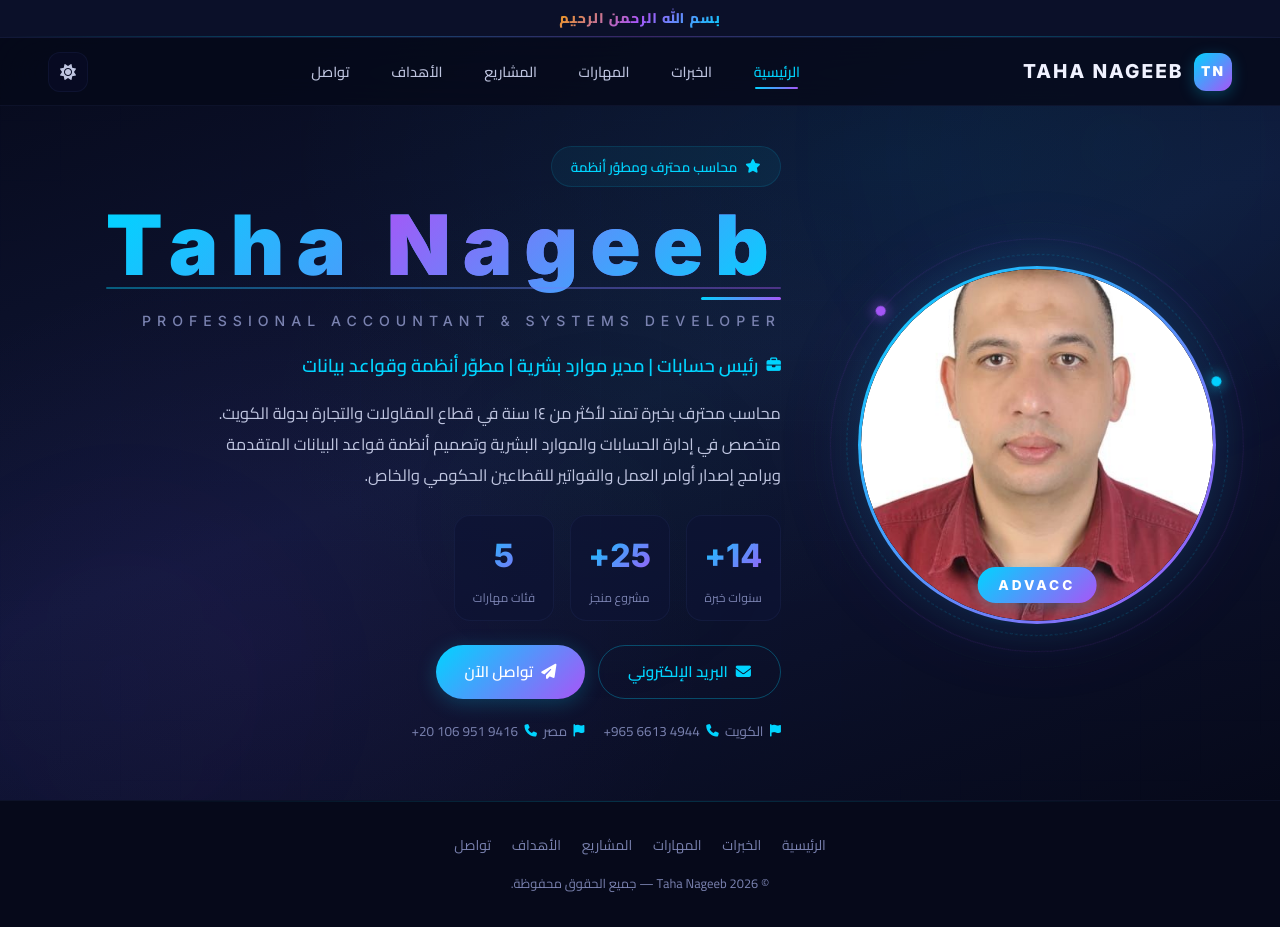
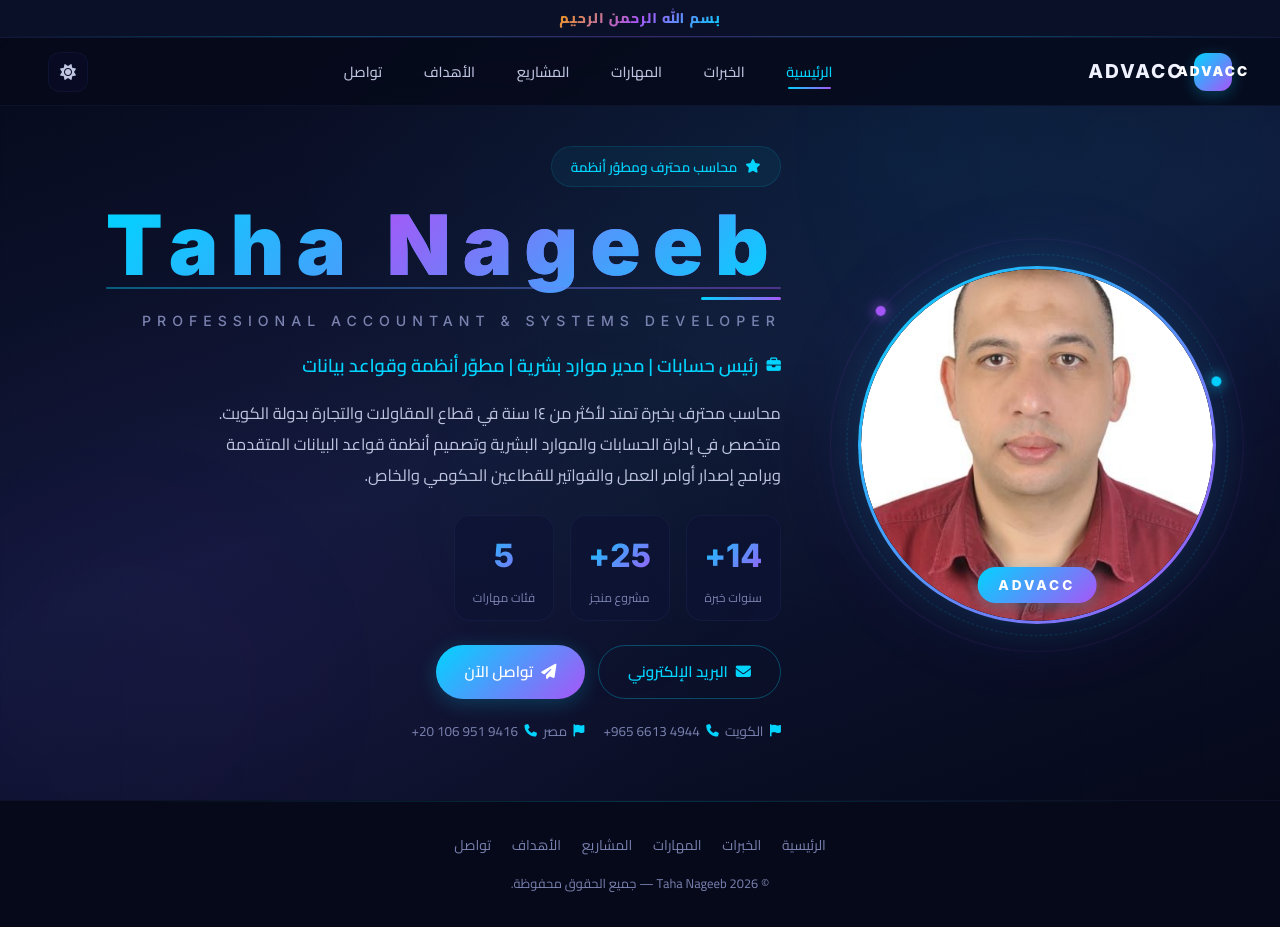
Before and after one commit to MahmoudNageeb/portfolio, a Next.js app: page / in a window 1280 px wide. Built offline with nearby package versions, Linux system fonts and the light colour scheme.

Commit message:
Update layout.tsx

```diff
--- a/app/layout.tsx
+++ b/app/layout.tsx
@@ -60,8 +60,8 @@ function Navbar() {
 
       <nav className={`navbar${scrolled ? " scrolled" : ""}`}>
         <Link href="/" className="nav-brand" onClick={closeMenu}>
-          <span className="nav-logo">TN</span>
-          <span>TAHA NAGEEB</span>
+          <span className="nav-logo">ADVACC</span>
+          <span>ADVACC</span>
         </Link>
 
         <ul className="nav-links">
```
